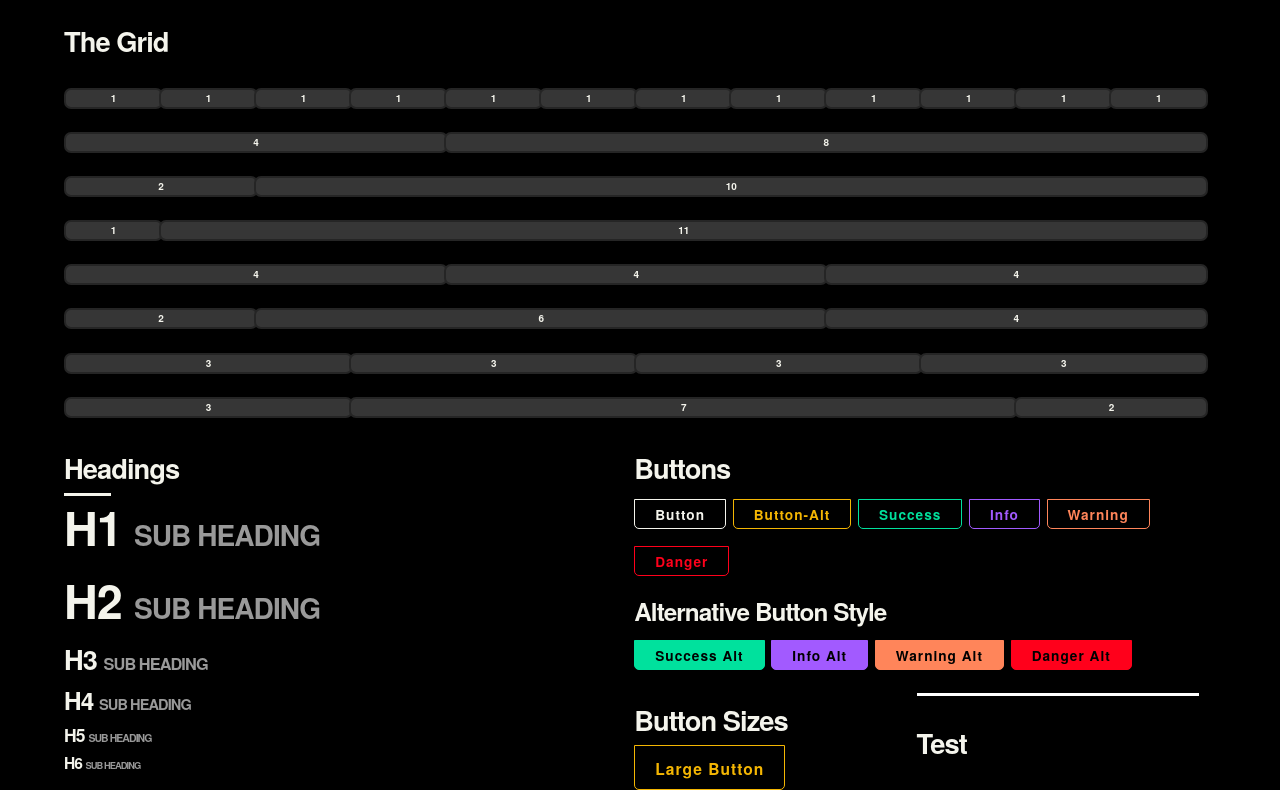
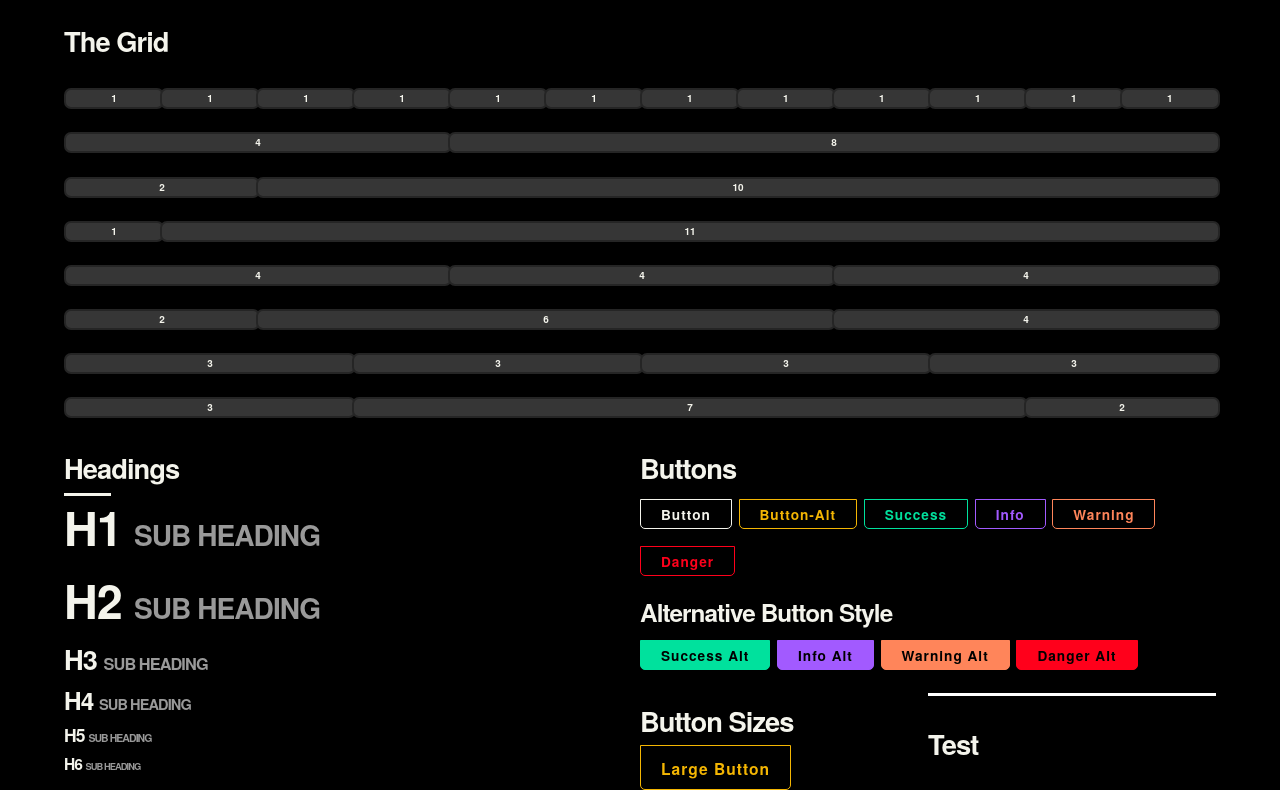
Before and after one commit to imRohan/chocolate-framework, a website: page index.html in a window 1280 px wide. Shown: the part 574-1364 px from the top of the page. Drawn offline with nearby package versions, Linux system fonts and the light colour scheme.

Commit message:
fixed double scroll y bar

```diff
--- a/scss/_grid.scss
+++ b/scss/_grid.scss
@@ -50,7 +50,6 @@
 @media (min-width: $medium-device) {
     .container {
         width: 90%;
-        overflow-x: hidden; //remove me
     }
     .col {
         margin-bottom: 0;
--- a/scss/_mixins.scss
+++ b/scss/_mixins.scss
@@ -11,7 +11,7 @@
 }
 
 @mixin colWidth($val){
-  width: ((100/12)*$val) *0.9899999%;
+  width: ((100/12)*$val) *1%;
 }
 @mixin opacity ( $value: 0.5 ) {
   opacity: $value;
```
Also changed, not shown: css/chocolate.css, 1 other file.
